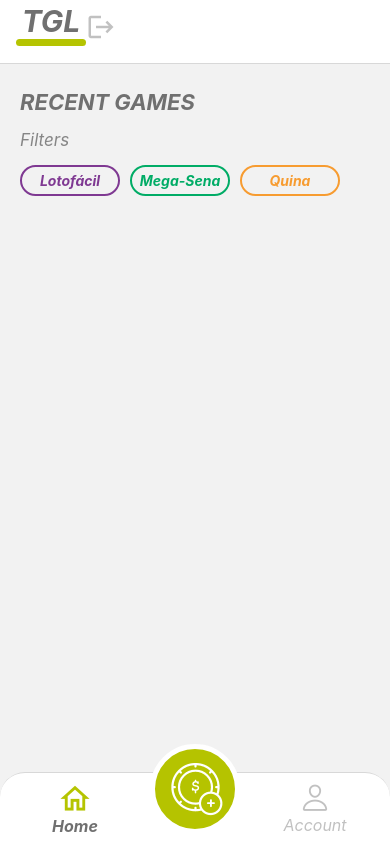
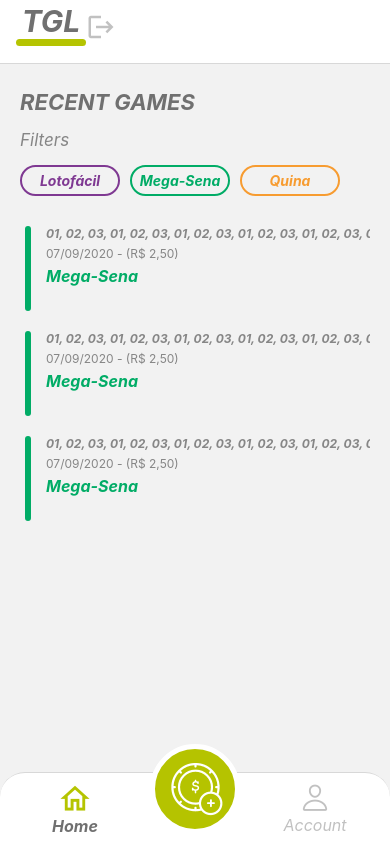
Before and after one commit to emanusantos/tgl-mobile, a React Native app: screen /HomeTabs in a window 390 px wide. Built offline with nearby package versions, Linux system fonts and the light colour scheme.

Commit message:
added betbutton component

```diff
--- /dev/null
+++ b/components/BetButton.tsx
@@ -0,0 +1,12 @@
+import React from 'react';
+import { View, Text, TouchableOpacity } from 'react-native';
+
+export default function BetButton({ color, type }: { color: string, type: string }) {
+    return (
+        <TouchableOpacity>
+            <View style={{ width: 100, borderWidth: 2, borderColor: color, paddingVertical: 5, borderRadius: 100, marginRight: 10, alignItems: 'center' }}>
+                <Text style={{ fontSize: 14, fontStyle: 'italic', fontWeight: 'bold', color: color }}>{type}</Text>
+            </View>
+        </TouchableOpacity>
+    );
+};
--- a/components/GameDisplay.tsx
+++ b/components/GameDisplay.tsx
@@ -1,23 +1,24 @@
 import React from 'react';
-import { View, Text } from 'react-native';
+import { View, Text, ColorValue } from 'react-native';
 
 export interface Game {
-    color: string;
+    color: ColorValue;
     numbers: string;
     date: string;
     price: number;
     type: string;
+    trash: boolean;
 };
 
-export default function GameDisplay({ color, numbers, date, price, type }: Game) {
+export default function GameDisplay({ color, numbers, date, price, type, trash }: Game) {
     return (
-        <View style={{ padding: 15, flexDirection: 'row' }}>
-            <View style={{ height: 78, width: 6, backgroundColor: color, borderRadius: 100 }}></View>
-            <View style={{ paddingHorizontal: 10 }}>
+        <View style={{ paddingVertical: 10, paddingHorizontal: 5, flexDirection: 'row' }}>
+            <View style={{ height: 85, width: 6, backgroundColor: color, borderRadius: 100 }}></View>
+            <View style={{ paddingHorizontal: 15 }}>
                 <Text style={{ color: '#868686', fontSize: 12, fontWeight: 'bold', fontStyle: 'italic' }}>{numbers}</Text>
-                <View style={{ flexDirection: 'row', justifyContent: 'space-between' }}>
-                    <Text style={{ color: '#868686', fontSize: 12 }}>{date} - (R$ {price})</Text>
-                    <Text>icone lixeira</Text>
+                <View style={{ flexDirection: 'row', justifyContent: 'space-between', paddingVertical: 5 }}>
+                    <Text style={{ color: '#868686', fontSize: 12 }}>{date} - (R$ {price.toFixed(2).replace('.', ',')})</Text>
+                    {trash && <Text>icone lixeira</Text>}
                 </View>
                 <Text style={{ fontSize: 16, color: color, fontWeight: 'bold', fontStyle: 'italic' }}>{type}</Text>
             </View>
--- a/screens/Home.tsx
+++ b/screens/Home.tsx
@@ -1,5 +1,9 @@
 import React from 'react';
-import { View, Text, StyleSheet, TouchableOpacity } from 'react-native';
+import { View, Text, StyleSheet, ScrollView } from 'react-native';
+import GameDisplay from '../components/GameDisplay';
+import BetButton from '../components/BetButton';
+
+const numbers = '01, 02, 03, 01, 02, 03, 01, 02, 03, 01, 02, 03, 01, 02, 03, 01, 02, 03';
 
 export default function Home() {
     return (
@@ -7,22 +11,15 @@
             <Text style={{ fontSize: 22, fontStyle: 'italic', fontWeight: 'bold', color: '#707070' }}>RECENT GAMES</Text>
             <Text style={{ fontSize: 17, fontStyle: 'italic', color: '#868686', paddingVertical: 15 }}>Filters</Text>
             <View style={{ flexDirection: 'row' }}>
-                <TouchableOpacity>
-                    <View style={{ width: 100, borderWidth: 2, borderColor: '#7F3992', paddingVertical: 5, borderRadius: 100, marginRight: 10, alignItems: 'center' }}>
-                        <Text style={{ fontSize: 14, fontStyle: 'italic', fontWeight: 'bold', color: '#7F3992' }}>Lotofácil</Text>
-                    </View>
-                </TouchableOpacity>
-                <TouchableOpacity>
-                    <View style={{ width: 100, borderWidth: 2, borderColor: '#01AC66', paddingVertical: 5, borderRadius: 100, marginRight: 10, alignItems: 'center' }}>
-                        <Text style={{ fontSize: 14, fontStyle: 'italic', fontWeight: 'bold', color: '#01AC66' }}>Mega-Sena</Text>
-                    </View>
-                </TouchableOpacity>
-                <TouchableOpacity>
-                    <View style={{ width: 100, borderWidth: 2, borderColor: '#F79C31', paddingVertical: 5, borderRadius: 100, marginRight: 10, alignItems: 'center' }}>
-                        <Text style={{ fontSize: 14, fontStyle: 'italic', fontWeight: 'bold', color: '#F79C31' }}>Quina</Text>
-                    </View>
-                </TouchableOpacity>
+                <BetButton type='Lotofácil' color='#7F3992' />
+                <BetButton type='Mega-Sena' color='#01AC66' />
+                <BetButton type='Quina' color='#F79C31' />
             </View>
+            <ScrollView style={{ marginTop: 20 }}>
+                <GameDisplay numbers={numbers} color='#01AC66' date='07/09/2020' price={2.50} type='Mega-Sena' trash={false}  />
+                <GameDisplay numbers={numbers} color='#01AC66' date='07/09/2020' price={2.50} type='Mega-Sena' trash={false}  />
+                <GameDisplay numbers={numbers} color='#01AC66' date='07/09/2020' price={2.50} type='Mega-Sena' trash={false}  />
+            </ScrollView>
         </View>
     );
 };
```
